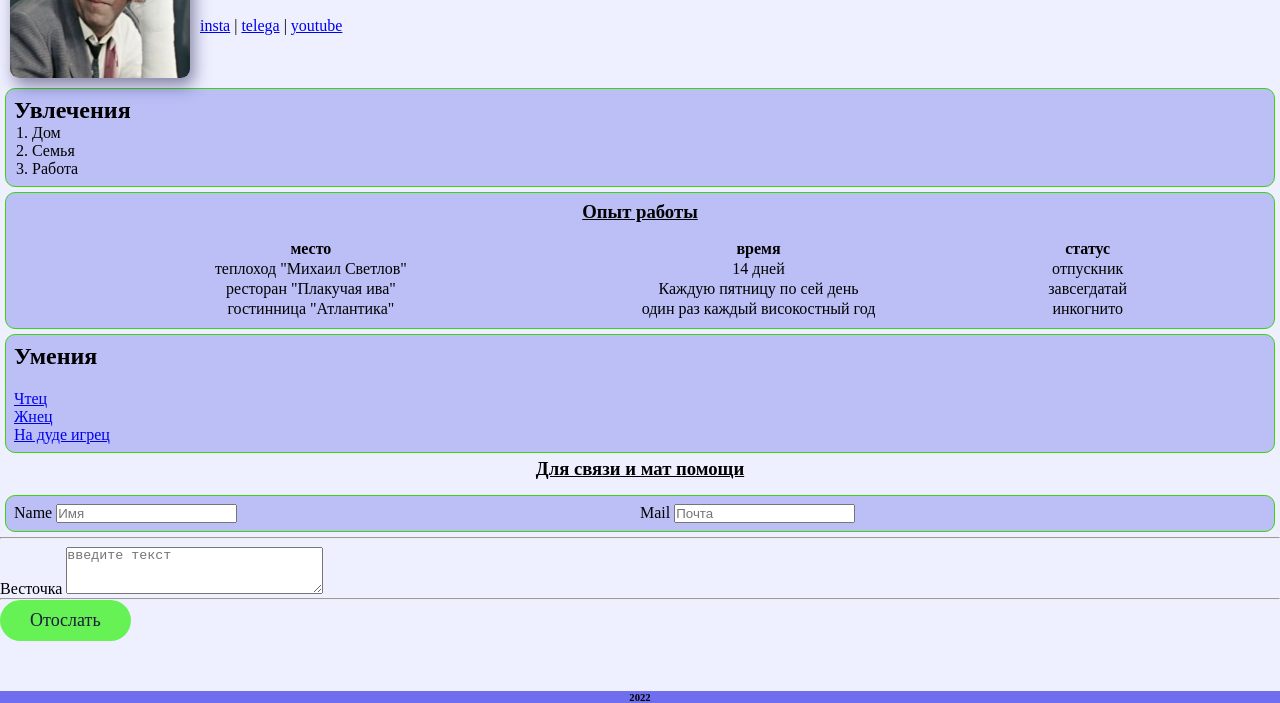
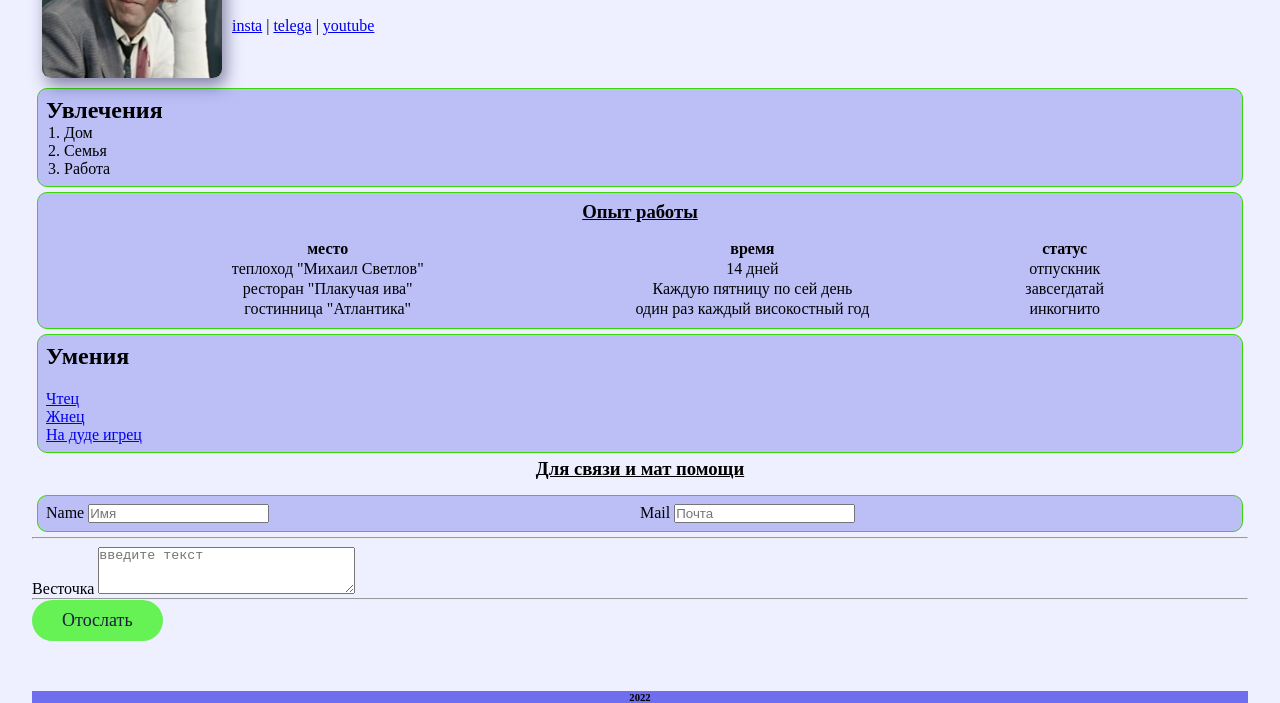
Before and after one commit to Poul937/resume, a plain HTML site: page index.html in a window 1280 px wide. Shown: the part 112-815 px from the top of the page. Drawn offline with Linux system fonts and the light colour scheme.

Commit message:
Update main.css

```diff
--- a/main.css
+++ b/main.css
@@ -5,8 +5,8 @@
 
 
 body{
-    margin: 0;
-    padding: 0;
+    margin: auto;
+    width: 95%;
     background: #eeefff;
 }
 .senya{
```
